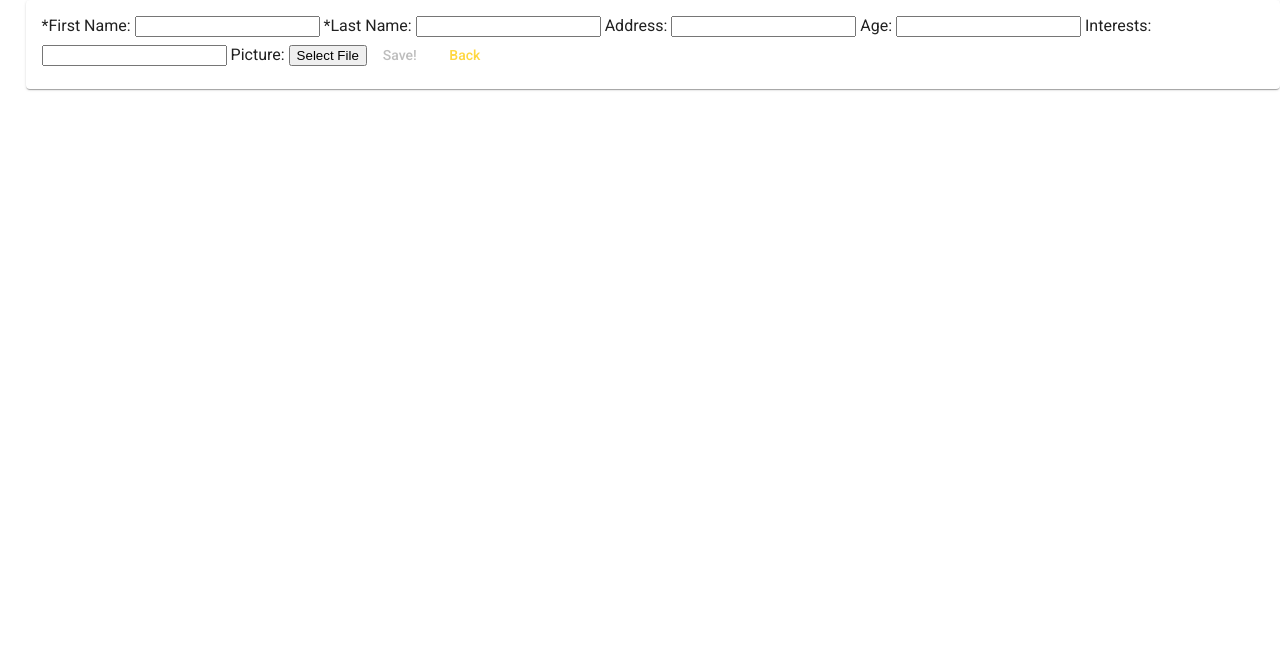
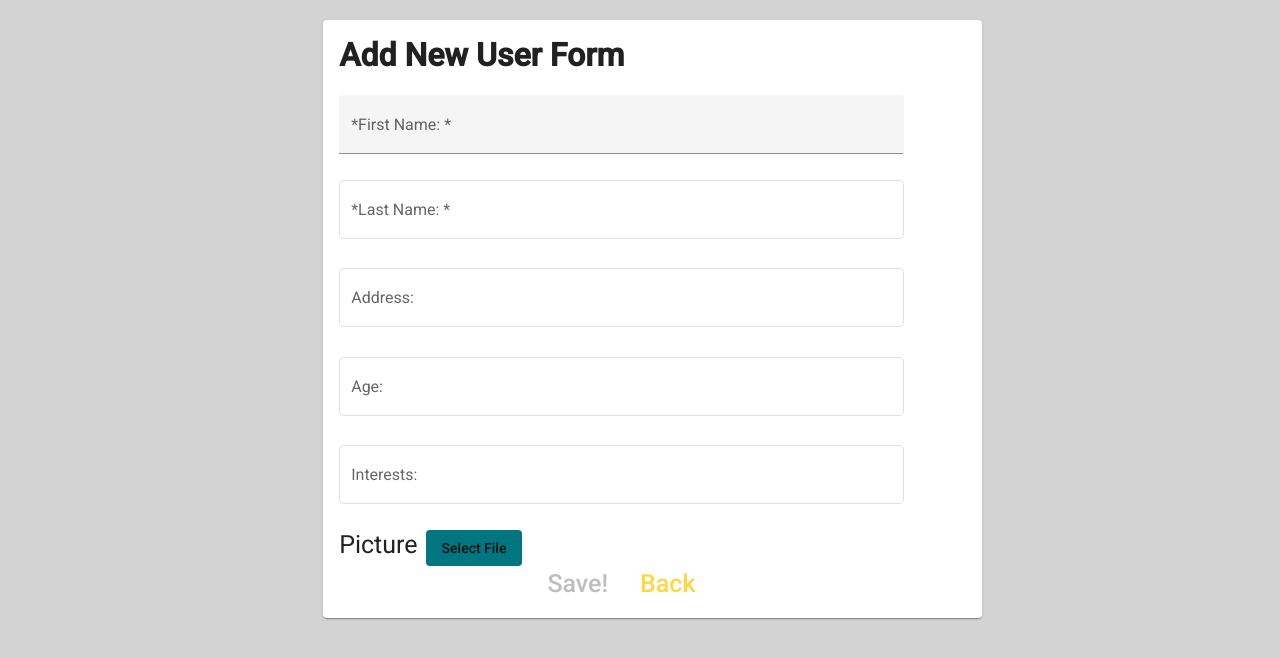
Before and after one commit to thomas-desmond/UserViewer, an Angular app in the folder UserFrontend/: page /add-user in a window 1280 px wide. Shown: the top 658 px of the page. Built offline with nearby package versions, Linux system fonts and the light colour scheme.

Commit message:
f - adding material ui in add user component & user display

```diff
--- a/UserFrontend/src/app/add-user/add-user.component.css
+++ b/UserFrontend/src/app/add-user/add-user.component.css
@@ -0,0 +1,27 @@
+
+.new-user-form {
+    text-align: center;
+    width: 90%;
+    margin: auto;
+    display: inline-grid
+}
+
+.select-file {
+    background-color: rgb(0, 119, 128);
+    margin-left: 8px;
+}
+
+.move-left {
+    display: inline-flex;
+}
+
+mat-card {
+    min-width: 255px;
+    width: 50%;
+    margin: 20px auto;
+    background: white
+}
+
+.large-font {
+        font-size: 25px;
+}
--- a/UserFrontend/src/app/add-user/add-user.component.html
+++ b/UserFrontend/src/app/add-user/add-user.component.html
@@ -1,27 +1,36 @@
 <mat-card>
-  <form class="form-input" [formGroup]="addUserForm">
-    <label>
-      *First Name:
-      <input type="text" formControlName="firstName" />
-    </label>
-    <label>
-      *Last Name:
-      <input type="text" formControlName="lastName" />
-    </label>
-    <label>
-      Address:
-      <input type="text" formControlName="address" />
-    </label>
-    <label>
-      Age:
-      <input type="text" formControlName="age" />
-    </label>
-    <label>
-      Interests:
-      <input type="text" formControlName="age" />
-    </label>
-    <label>
-        Picture:
+    <h1>Add New User Form</h1>
+  <form class="new-user-form" [formGroup]="addUserForm">
+    <mat-form-field appearance="fill">
+      <mat-label>*First Name:</mat-label>
+      <input
+        matInput
+        placeholder="First Name (Required)"
+        formControlName="firstName"
+      />
+    </mat-form-field>
+    <mat-form-field appearance="outline">
+      <mat-label>*Last Name:</mat-label>
+      <input
+        matInput
+        placeholder="Last Name (Required)"
+        formControlName="lastName"
+      />
+    </mat-form-field>
+    <mat-form-field appearance="outline">
+      <mat-label>Address:</mat-label>
+      <input matInput placeholder="Address" formControlName="address" />
+    </mat-form-field>
+    <mat-form-field appearance="outline">
+      <mat-label>Age:</mat-label>
+      <input matInput placeholder="Age" formControlName="age" />
+    </mat-form-field>
+    <mat-form-field appearance="outline">
+      <mat-label>Interests:</mat-label>
+      <input matInput placeholder="Interests" formControlName="interests" />
+    </mat-form-field>
+    <div class="move-left">
+      <mat-label class="large-font">Picture</mat-label>
       <input
         style="display: none;"
         type="file"
@@ -29,9 +38,20 @@
         formControlName="picture"
         #fileInput
       />
-      <button (click)="fileInput.click()">Select File</button>
-    </label>
-    <button mat-button [disabled]="addUserForm.invalid">Save!</button>
-    <button mat-button color="accent" (click)="handleBackButton()">Back</button>
+      <button mat-button class="select-file" (click)="fileInput.click()">Select File</button>
+    </div>
+    <div>
+      <button class="large-font" mat-button [disabled]="addUserForm.invalid">
+        Save!
+      </button>
+      <button
+        class="large-font"
+        mat-button
+        color="accent"
+        (click)="handleBackButton()"
+      >
+        Back
+      </button>
+    </div>
   </form>
 </mat-card>
--- a/UserFrontend/src/app/user-display/user-display.component.css
+++ b/UserFrontend/src/app/user-display/user-display.component.css
@@ -1,6 +1,16 @@
-.user-card {
-    margin: 10px;
+mat-card {
+  min-width: 255px;
   width: 50%;
+  margin: 10px auto;
+}
+
+mat-spinner {
+  width: 50%;
+  margin: 10px auto;
+}
+
+.no-results {
+  display: flex;
 }
 
 .user-card-content {
@@ -17,6 +27,6 @@ button {
   font-size: 20px;
 }
 
-label {
+mat-label {
   font-size: 20px;
 }
--- a/UserFrontend/src/app/user-display/user-display.component.html
+++ b/UserFrontend/src/app/user-display/user-display.component.html
@@ -1,28 +1,47 @@
+<mat-card class="center">
   <h1>User Search</h1>
   <form class="form-input" [formGroup]="searchForm">
-  <label>
+    <mat-label>
       Enter Search Terms:
-      <input type="text" formControlName="searchTerms">
-  </label>
-  <button mat-button color="primary" [disabled]="searchForm.invalid" (click)="handleFormSubmit()">Submit</button>
-  <button mat-button color="accent" [disabled]="searchForm.invalid" (click)="handleClearForm()">Clear</button>
-  <button mat-button color="accent" (click)="handleAddNewUser()">Add New User</button>
+      <input type="text" formControlName="searchTerms" />
+    </mat-label>
+    <button
+      mat-button
+      color="primary"
+      [disabled]="searchForm.invalid"
+      (click)="handleFormSubmit()"
+    >
+      Submit
+    </button>
+    <button
+      mat-button
+      color="accent"
+      [disabled]="searchForm.invalid"
+      (click)="handleClearForm()"
+    >
+      Clear
+    </button>
+    <button mat-button color="accent" (click)="handleAddNewUser()">
+      Add New User
+    </button>
   </form>
+</mat-card>
 <mat-spinner *ngIf="searchInProgress"></mat-spinner>
 <div *ngFor="let user of userList$ | async">
   <mat-card class="user-card">
     <mat-card-header>
-            <mat-card-title>{{user.firstName}} {{user.lastName}}</mat-card-title>
+      <mat-card-title>{{ user.firstName }} {{ user.lastName }}</mat-card-title>
     </mat-card-header>
     <mat-card-content class="user-card-content">
-            <div><img src="{{user.picture}}" height="100" width="100">
-            </div>
+      <div><img src="{{ user.picture }}" height="100" width="100" /></div>
       <div>
-                <div><b>Address: </b>{{user.address}}</div>
-                <div><b>Age: </b>{{user.age}}</div>
-                <div><b>Interests: </b>{{user.interests}}</div>
+        <div><b>Address: </b>{{ user.address }}</div>
+        <div><b>Age: </b>{{ user.age }}</div>
+        <div><b>Interests: </b>{{ user.interests }}</div>
       </div>
     </mat-card-content>
   </mat-card>
 </div>
-<label *ngIf="!searchInProgress && (userList$ | async)?.length==0">No Results Found</label>
+<mat-label class="center" *ngIf="!searchInProgress && (userList$ | async)?.length == 0"
+  >No Results Found</mat-label
+>
--- a/UserFrontend/src/styles.css
+++ b/UserFrontend/src/styles.css
@@ -12,5 +12,6 @@ body {
 }
 
 body {
-    padding-left: 2%
+    padding-left: 2%;
+    background-color: lightgrey;
 }
```
Lines whose indentation alone changed are shown as unchanged.
